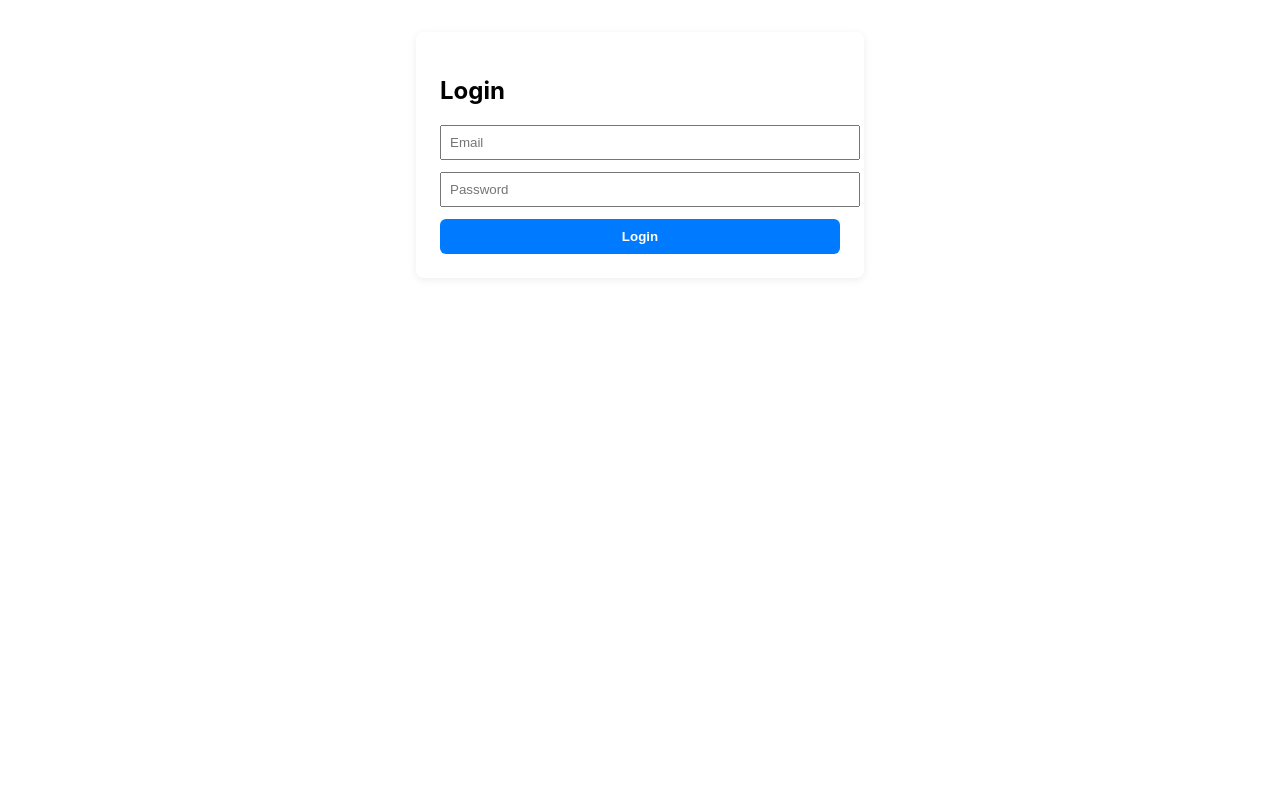
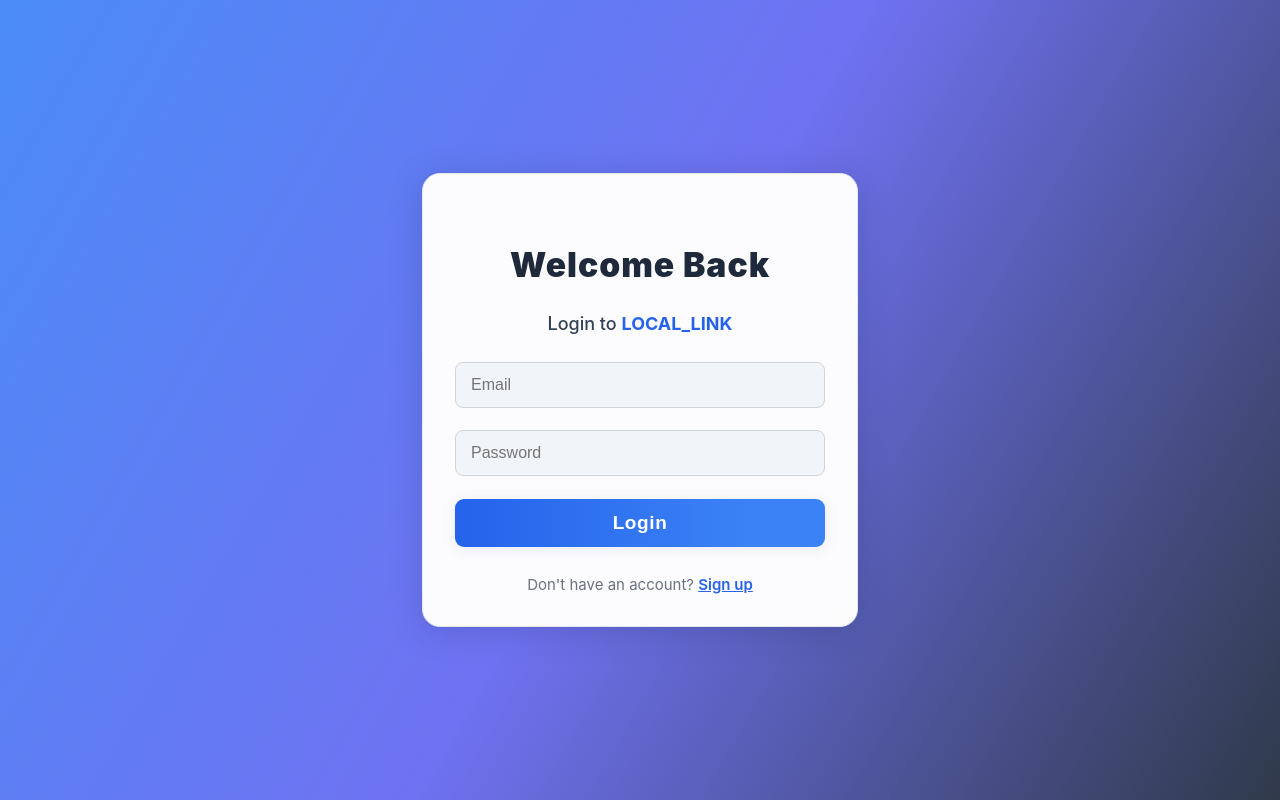
Before and after one commit to chan1525/LOCAL_LINK, a React (Create React App) app in the folder client/: page /login in a window 1280 px wide. Built offline with nearby package versions, Linux system fonts and the light colour scheme.

Commit message:
login frontend

```diff
--- a/client/src/pages/auth/Login.js
+++ b/client/src/pages/auth/Login.js
@@ -2,7 +2,7 @@ import React, { useState } from 'react';
 import { auth, db } from '../../firebase';
 import { signInWithEmailAndPassword } from 'firebase/auth';
 import { doc, getDoc } from 'firebase/firestore';
-import { useNavigate } from 'react-router-dom';
+import { useNavigate, Link } from 'react-router-dom';
 
 const Login = () => {
   const [form, setForm] = useState({ email: '', password: '' });
@@ -42,15 +42,156 @@ const Login = () => {
   };
 
   return (
-    <div style={{ maxWidth: 400, margin: '2em auto', padding: 24, background: '#fff', borderRadius: 8, boxShadow: '0 2px 8px #eee' }}>
-      <h2>Login</h2>
-      <form onSubmit={handleSubmit}>
-        <input name="email" type="email" placeholder="Email" value={form.email} onChange={handleChange} required style={{ width: '100%', marginBottom: 12, padding: 8 }} />
-        <input name="password" type="password" placeholder="Password" value={form.password} onChange={handleChange} required style={{ width: '100%', marginBottom: 12, padding: 8 }} />
-        {error && <div style={{ color: 'red', marginBottom: 12 }}>{error}</div>}
-        <button type="submit" disabled={loading} style={{ width: '100%', padding: 10, background: '#007bff', color: '#fff', border: 'none', borderRadius: 6, fontWeight: 600 }}>
+    <div
+      style={{
+        minHeight: '100vh',
+        width: '100vw',
+        background: 'linear-gradient(120deg, #3b82f6 0%, #6366f1 50%, #1e293b 100%)',
+        display: 'flex',
+        alignItems: 'center',
+        justifyContent: 'center',
+        position: 'relative',
+        overflow: 'hidden',
+      }}
+    >
+      {/* Light Glass Layer */}
+      <div style={{
+        position: 'absolute',
+        inset: 0,
+        background: 'rgba(255,255,255,0.08)',
+        pointerEvents: 'none',
+        zIndex: 0
+      }} />
+
+      {/* Login Card */}
+      <form
+        onSubmit={handleSubmit}
+        style={{
+          zIndex: 1,
+          width: 370,
+          padding: '42px 32px 32px 32px',
+          borderRadius: 18,
+          background: 'rgba(255,255,255,0.98)',
+          boxShadow: '0 4px 32px #23295435',
+          border: '1.5px solid #e0e7ef',
+          display: 'flex',
+          flexDirection: 'column',
+          gap: 18,
+        }}
+      >
+        <h2 style={{
+          textAlign: 'center',
+          fontWeight: 900,
+          fontSize: '2.1rem',
+          marginBottom: 10,
+          letterSpacing: 1,
+          color: '#1e293b',
+        }}>
+          Welcome Back
+        </h2>
+        <div style={{
+          textAlign: 'center',
+          marginBottom: 10,
+          color: '#334155',
+          fontWeight: 500,
+          fontSize: 18,
+        }}>
+          Login to <span style={{ color: '#2563eb', fontWeight: 700 }}>LOCAL_LINK</span>
+        </div>
+        <input
+          name="email"
+          type="email"
+          placeholder="Email"
+          value={form.email}
+          onChange={handleChange}
+          required
+          autoComplete="username"
+          style={{
+            width: '100%',
+            padding: '13px 15px',
+            background: '#f1f5f9',
+            border: '1.5px solid #d1d5db',
+            borderRadius: 8,
+            fontSize: '1rem',
+            color: '#1e293b',
+            marginBottom: 4,
+            outline: 'none',
+            transition: 'border 0.2s',
+            boxSizing: 'border-box'
+          }}
+        />
+        <input
+          name="password"
+          type="password"
+          placeholder="Password"
+          value={form.password}
+          onChange={handleChange}
+          required
+          autoComplete="current-password"
+          style={{
+            width: '100%',
+            padding: '13px 15px',
+            background: '#f1f5f9',
+            border: '1.5px solid #d1d5db',
+            borderRadius: 8,
+            fontSize: '1rem',
+            color: '#1e293b',
+            marginBottom: 5,
+            outline: 'none',
+            transition: 'border 0.2s',
+            boxSizing: 'border-box'
+          }}
+        />
+
+        {/* Error Alert */}
+        {error && (
+          <div style={{
+            background: '#fee2e2',
+            color: '#b91c1c',
+            border: '1px solid #fca5a5',
+            borderRadius: 7,
+            padding: '9px 14px',
+            fontWeight: 600,
+            fontSize: 15,
+            textAlign: 'center',
+            marginBottom: '2px'
+          }}>
+            {error}
+          </div>
+        )}
+
+        <button
+          type="submit"
+          disabled={loading}
+          style={{
+            width: '100%',
+            padding: '13px 0',
+            background: loading
+              ? 'linear-gradient(90deg, #93c5fd 0%, #a5b4fc 100%)'
+              : 'linear-gradient(90deg, #2563eb 0%, #3b82f6 80%)',
+            boxShadow: '0 2px 13px #64748b20',
+            color: loading ? '#33415599' : '#fff',
+            border: 'none',
+            borderRadius: 9,
+            fontWeight: 700,
+            fontSize: 19,
+            letterSpacing: 0.6,
+            cursor: loading ? 'not-allowed' : 'pointer',
+            transition: 'all 0.18s'
+          }}
+        >
           {loading ? 'Logging in...' : 'Login'}
         </button>
+
+        <div style={{
+          textAlign: 'center',
+          marginTop: 10,
+          color: '#6b7280',
+          fontSize: 15
+        }}>
+          Don't have an account?{' '}
+          <Link to="/signup" style={{ color: '#2563eb', textDecoration: 'underline', fontWeight: 600 }}>Sign up</Link>
+        </div>
       </form>
     </div>
   );
--- a/client/src/pages/business/Dashboard.js
+++ b/client/src/pages/business/Dashboard.js
@@ -3,6 +3,7 @@ import { auth, db } from '../../firebase';
 import { doc, getDoc } from 'firebase/firestore';
 import { useNavigate } from 'react-router-dom';
 import PostForm from '../../components/PostForm';
+import { signOut } from 'firebase/auth';
 
 const BusinessDashboard = () => {
   const [userData, setUserData] = useState(null);
@@ -41,6 +42,7 @@ const BusinessDashboard = () => {
         <button onClick={() => navigate('/browse/business')}>Browse Business</button>
         <button onClick={() => navigate('/browse/individuals')}>Browse Individuals</button>
         <button onClick={() => navigate('/profile')}>Profile</button>
+        <button onClick={async () => { await signOut(auth); navigate('/'); }} style={{ background: '#dc3545', color: '#fff', border: 'none', borderRadius: 6, padding: '6px 16px', fontWeight: 600 }}>Log Out</button>
       </div>
     </div>
   );
--- a/client/src/pages/individual/Dashboard.js
+++ b/client/src/pages/individual/Dashboard.js
@@ -3,6 +3,7 @@ import { auth, db } from '../../firebase';
 import { doc, getDoc } from 'firebase/firestore';
 import { useNavigate } from 'react-router-dom';
 import PostForm from '../../components/PostForm';
+import { signOut } from 'firebase/auth';
 
 const IndividualDashboard = () => {
   const [userData, setUserData] = useState(null);
@@ -42,6 +43,7 @@ const IndividualDashboard = () => {
         <button onClick={() => navigate('/browse/business')}>Browse Business</button>
         <button onClick={() => navigate('/browse/individuals')}>Browse Individuals</button>
         <button onClick={() => navigate('/profile')}>Profile</button>
+        <button onClick={async () => { await signOut(auth); navigate('/'); }} style={{ background: '#dc3545', color: '#fff', border: 'none', borderRadius: 6, padding: '6px 16px', fontWeight: 600 }}>Log Out</button>
       </div>
     </div>
   );
```
